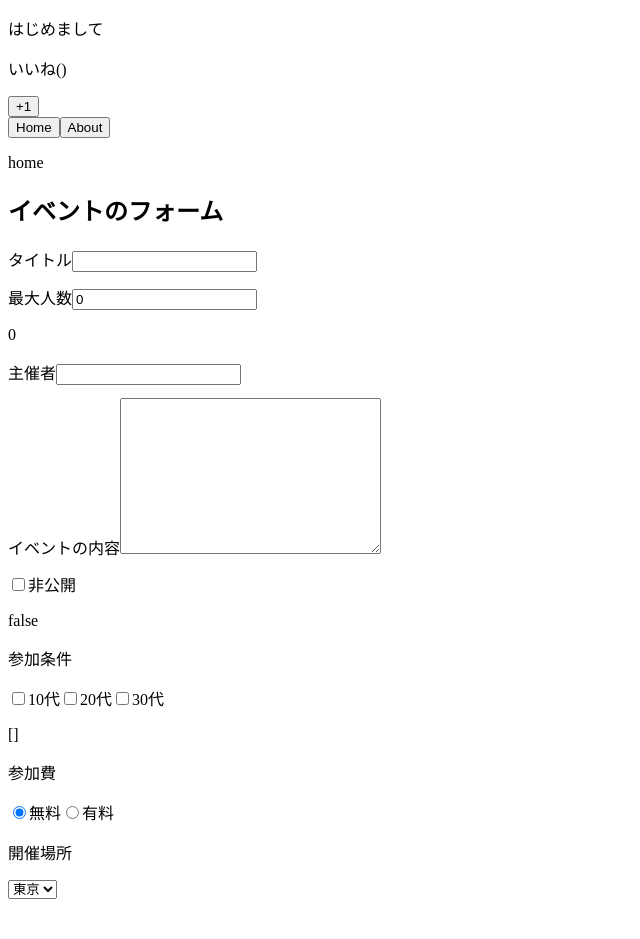
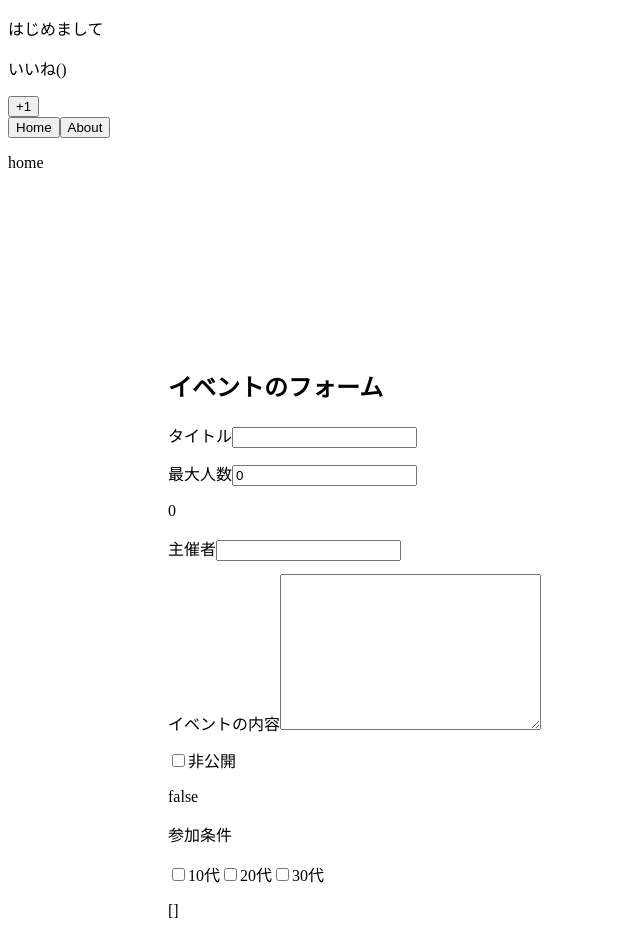
Before and after one commit to Taka2401/Vue.js, a Vue app in the folder udemy-vue.js/: page / in a window 1280 px wide. Shown: the top 939 px of the page, without its empty margins (0-640 px from the left). Before the commit the page ends 907 px from the top, so only its background shows below. Built offline with nearby package versions, Linux system fonts and the light colour scheme.

Commit message:
add: 双方向バインディング

```diff
--- a/udemy-vue.js/src/App.vue
+++ b/udemy-vue.js/src/App.vue
@@ -9,7 +9,7 @@
     <keep-alive>
       <component :is="currentComponent"></component>
     </keep-alive>
-    <div>
+    <div style="padding: 10rem;">
       <h2>イベントのフォーム</h2>
       <label for="title">タイトル</label>
       <input id="title" type="text" v-model.lazy="eventData.title">
@@ -48,9 +48,12 @@
       <label for="paid">有料</label>
 
       <p>開催場所</p>
-      <select>
-        <option>東京</option>
+      <select v-model="eventData.location" multiple>
+        <option v-for="location in locations" :key="location">
+          {{ location }}
+        </option>
       </select>
+      <p>{{ eventData.location }}</p>
     </div>
   </div>
 </template>
@@ -65,6 +68,7 @@ export default {
     return {
       number: 18,
       currentComponent: "Home",
+      locations: ["東京", "名古屋", "大阪"],
       eventData: {
         title: "",
         maxNumber: 0,
@@ -72,7 +76,8 @@ export default {
         detail: "",
         isPrivate: false,
         target: [],
-        price: "無料"
+        price: "無料",
+        location: []
       }
     };
   },
```
